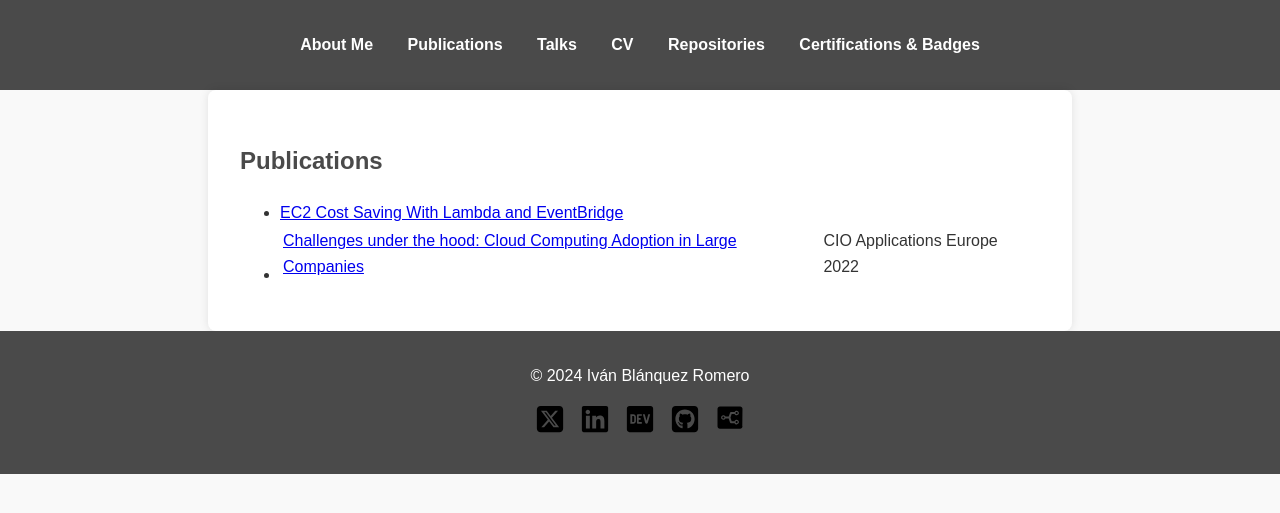
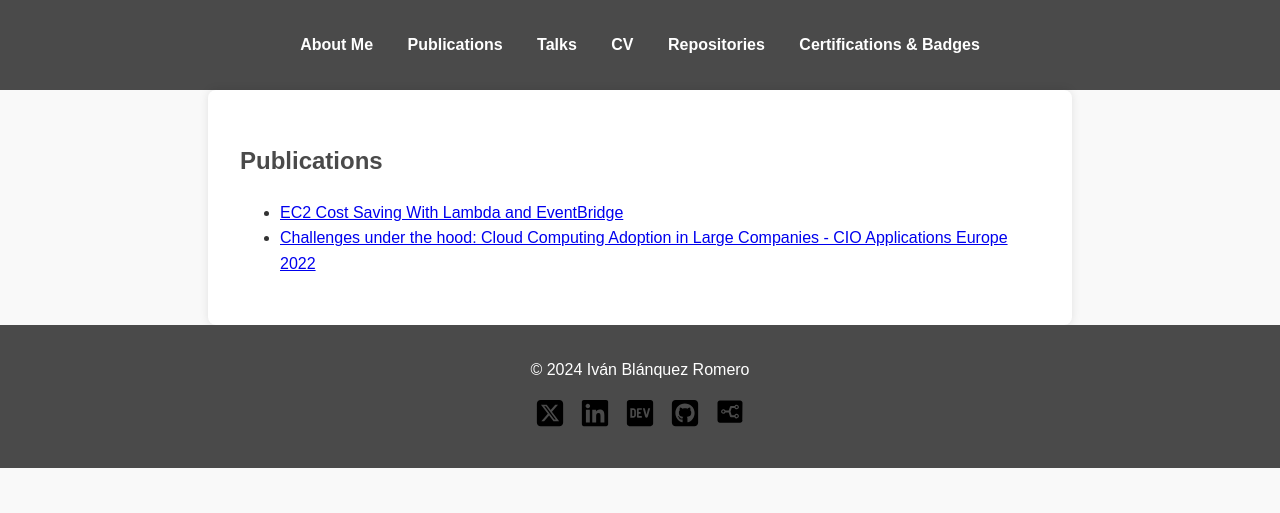
Before and after one commit to IvanBlanquez/ivanblanquez.github.io, a Jekyll site: the page built from publications.md, in a window 1280 px wide. Shown: the top 513 px of the page. Built offline with Jekyll 4.4.1, drawn with Linux system fonts in a browser that asks for light colours.

Commit message:
improve link

```diff
--- a/publications.md
+++ b/publications.md
@@ -6,4 +6,4 @@ permalink: /publications/
 
 
 * [EC2 Cost Saving With Lambda and EventBridge](https://dev.to/ivanblanquez/ec2-cost-saving-with-lambda-and-eventbridge-2378)
-* [Challenges under the hood: Cloud Computing Adoption in Large Companies](https://edge-computing.cioapplicationseurope.com/cxoinsights/challenges-under-the-hood-cloud-computing-adoption-in-large-companies-nid-3240.html)  | CIO Applications Europe 2022
+* [Challenges under the hood: Cloud Computing Adoption in Large Companies - CIO Applications Europe 2022](https://edge-computing.cioapplicationseurope.com/cxoinsights/challenges-under-the-hood-cloud-computing-adoption-in-large-companies-nid-3240.html)
```
